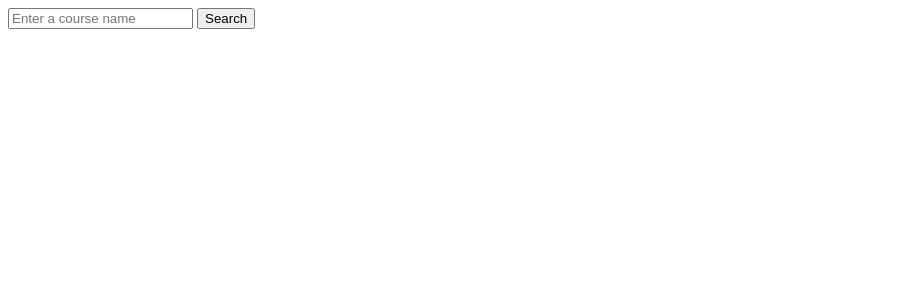
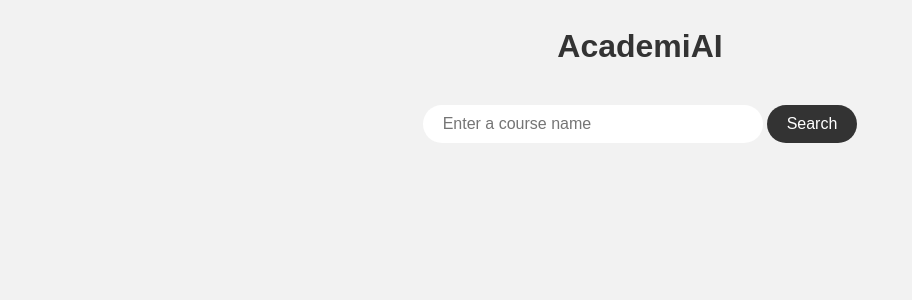
Before and after one commit to rajumanukonda/BitMindsTeamProject, a Flask app: page / in a window 1280 px wide. Shown: the top 300 px of the page, without its empty margins (0-912 px from the left). Run offline with Flask 3, Linux system fonts and the light colour scheme.

Commit message:
Update index.html
Added basic UI enhancements to homepage

```diff
--- a/templates/index.html
+++ b/templates/index.html
@@ -1,13 +1,54 @@
 <!-- index.html -->
 <!DOCTYPE html>
 <html>
-<head>
-    <title>Course Search</title>
-</head>
-<body>
+  <head>
+    <title>AcademiAI</title>
+    <style>
+      body {
+        background-color: #f2f2f2;
+        text-align: center;
+      }
+
+      h1 {
+        color: #333;
+        font-family: Arial, sans-serif;
+        padding: 20px;
+        margin: 0;
+      }
+
+      .search-bar {
+        display: inline-block;
+        margin-top: 20px;
+      }
+
+      .search-bar input[type="text"] {
+        border-radius: 30px;
+        padding: 10px 20px;
+        border: none;
+        outline: none;
+        font-size: 16px;
+        width: 300px;
+      }
+
+      .search-bar input[type="submit"] {
+        border-radius: 30px;
+        padding: 10px 20px;
+        border: none;
+        outline: none;
+        background-color: #333;
+        color: #fff;
+        font-size: 16px;
+        cursor: pointer;
+      }
+    </style>
+  </head>
+  <body>
+    <h1>AcademiAI</h1>
+    <div class="search-bar">
       <form action="/search" method="post">
         <input type="text" name="course_name" placeholder="Enter a course name" />
         <input type="submit" value="Search" />
       </form>
-</body>
+    </div>
+  </body>
 </html>
```
